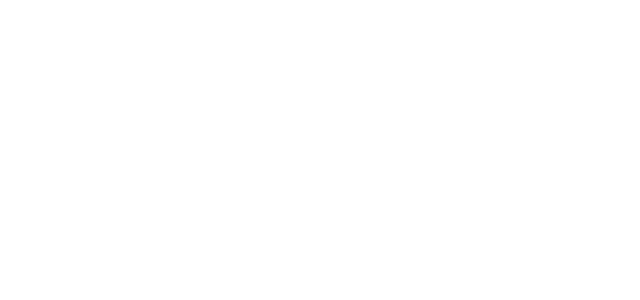
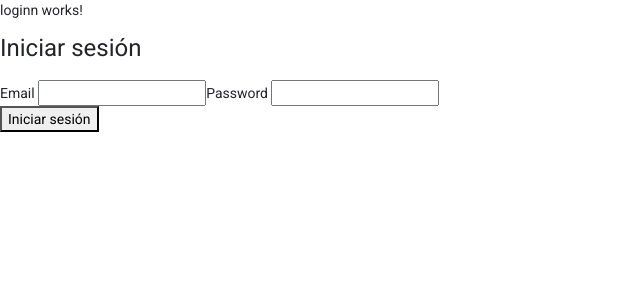
Before and after one commit to Deymoslor/Eventually-SENA, an Angular app: page /loginRegister/loginn in a window 1280 px wide. Before the commit this address led to /. Shown: the top 300 px of the page, without its empty margins (0-640 px from the left). Built offline with nearby package versions, Linux system fonts and the light colour scheme.

Commit message:
Intento de login en un nuevo archivo (falla)

```diff
--- a/src/app/app.module.ts
+++ b/src/app/app.module.ts
@@ -15,8 +15,6 @@
 
 import { MainHomeModule } from './main-home/main-home.module';
 import { SettingsComponent } from './settings/settings.component';
-
-
 
 @NgModule({
   declarations: [
--- a/src/app/login-register/login-register-router.module.ts
+++ b/src/app/login-register/login-register-router.module.ts
@@ -4,6 +4,7 @@
 import { LoginRegisterComponent } from './login-register.component';
 import { LoginComponent } from './login/login.component';
 import { RegisterComponent } from './register/register.component';
+import { LoginnComponent } from './loginn/loginn.component';
 
 const routes: Routes = [
   {
@@ -11,7 +12,8 @@
     children: [
       {path: 'register', component: RegisterComponent},
       {path: '', component: LoginComponent},
-      {path: 'login', component: LoginComponent}
+      {path: 'login', component: LoginComponent},
+      {path: 'loginn', component: LoginnComponent}
     ]
 
   }
--- /dev/null
+++ b/src/app/login-register/login/credentials.ts
@@ -0,0 +1,5 @@
+export interface Credentials {
+
+    email: string;
+
+}
--- a/src/app/login-register/login/login.component.html
+++ b/src/app/login-register/login/login.component.html
@@ -1 +1,15 @@
 <p>login works!</p>
+
+<h1>Iniciar sesión</h1>
+<form [formGroup]="formUsers">
+    <label>Email
+        <input type="email" name="email" formControlName="email" >
+        <!-- <input type="email" name="email" [(ngModel)]="email" > -->
+    </label>
+    <!-- <label>Password
+        <input type="password" name="password" >
+    </label> -->
+</form>
+<!-- <button (click)="login()">Iniciar sesión</button> -->
+
+<pre>{{ formUsers.value | json }}</pre>
--- a/src/app/login-register/login/login.component.ts
+++ b/src/app/login-register/login/login.component.ts
@@ -1,4 +1,7 @@
 import { Component, OnInit } from '@angular/core';
+import { ServiceService } from '../service/service.service';
+import { FormGroup, FormBuilder, FormControl } from '@angular/forms';
+
 
 @Component({
   selector: 'app-login',
@@ -7,11 +10,45 @@
 })
 export class LoginComponent implements OnInit {
 
-  constructor() { }
+  //Creamos el modelo de nuestro formulario login.
+  // formUsers!:FormGroup;
+  formUsers = new FormGroup({
+    email: new FormControl("")
+  });
+
+  constructor(
+    private accountService:ServiceService,
+    private formulario:FormBuilder
+    ) {
+
+        // //Retomamos la información del formulario.
+        // this.formUsers = this.formulario.group({
+        //   email:['']
+        //   // password:['']
+        // })
+
+
+
+      }
 
   ngOnInit(): void {
   }
 
+  //Método para loggear al usuario.
+  // login(){
+  //   const user = this.formUsers.value;
+  //   // const user = 66;
+  //   // const user = {email: this.formUsers.value};
 
+  //   console.log(user);
+
+  //   this.accountService.login(user).subscribe(data=>{
+  //     // this.userService.setToken(data.token);
+  //     // this.router.navigateByUrl('/home');
+  //     console.log(data);
+  //     // console.log(data.token);
+  //   });
+
+  // }
 
 }
--- /dev/null
+++ b/src/app/login-register/loginn/loginn.component.html
@@ -0,0 +1,14 @@
+<p>loginn works!</p>
+
+<h1>Iniciar sesión</h1>
+<form [formGroup]="loginForm">
+    <label>Email
+        <input type="email" name="email" formControlName="email" >
+    </label>
+    <label>Password
+        <input type="password" name="password" formControlName="password" >
+    </label>
+</form>
+<button (click)="loginIn()">Iniciar sesión</button>
+
+<!-- <pre>{{ formUsers.value | json }}</pre> -->
--- /dev/null
+++ b/src/app/login-register/loginn/loginn.component.ts
@@ -0,0 +1,36 @@
+import { Component, OnInit } from '@angular/core';
+import { FormGroup, FormControl } from '@angular/forms';
+import { ServiceService } from '../service/service.service';
+
+@Component({
+  selector: 'app-loginn',
+  templateUrl: './loginn.component.html',
+  styleUrls: ['./loginn.component.scss']
+})
+export class LoginnComponent implements OnInit {
+
+  loginForm = new FormGroup({
+    email: new FormControl(''),
+    password: new FormControl('')
+  });
+
+  constructor(public servicio:ServiceService) { }
+
+  ngOnInit(): void {
+  }
+
+  loginIn():any{
+    console.log("Me presionaste ");
+    console.log(this.loginForm.value);
+
+    this.servicio.Login(this.loginForm.value).subscribe(respuesta=>{
+
+      console.log('Se está ejecutando');
+      console.log(this.loginForm.value);
+
+
+    });
+
+  }
+
+}
--- /dev/null
+++ b/src/app/login-register/loginn/user.ts
@@ -0,0 +1,7 @@
+export class User
+{
+
+    email!:String;
+    password!:String;
+
+}
--- a/src/app/login-register/service/service.service.ts
+++ b/src/app/login-register/service/service.service.ts
@@ -1,6 +1,8 @@
 import { Injectable } from '@angular/core';
 import { Observable } from 'rxjs';
 import { HttpClient } from '@angular/common/http';
+import { Credentials } from '../login/credentials';
+import { User } from '../loginn/user';
 
 
 @Injectable({
@@ -22,4 +24,21 @@
     return this.clienteHttp.post(this.API+"?insertar=1",userData);
   }
 
+  Login(datosUser:User):Observable<any>{
+
+    return this.clienteHttp.post(this.API+"?login=1",datosUser);
+
+  }
+
+  // login(user:Credentials): Observable<any> {
+  //   console.log(user);
+
+  //   // return this.clienteHttp.get(this.API+"?login="+"%27"+user+"%27");
+  //   return this.clienteHttp.get("http://localhost/empleados/?login="+"%27"+user+"%27");
+  //   // return this.clienteHttp.get(`http://localhost/empleados/?login=%27${user}%27`);
+  //   // return this.clienteHttp.get("http://localhost/empleados/?consultar="+66);
+  //   // return this.clienteHttp.get("http://localhost/empleados/?login=%27jordan@gmail.com%27")
+  //   // return this.http.get(this.API+"?consultar="+user);
+  // }
+
 }
```
Also changed, not shown: src/app/login-register/login-register.module.ts (+7 -3 lines), src/app/login-register/register/register.component.ts (+5 -5 lines), src/app/login-register/loginn/loginn.component.scss (added), 1 other file (tests, documents, lock files or other folders).
